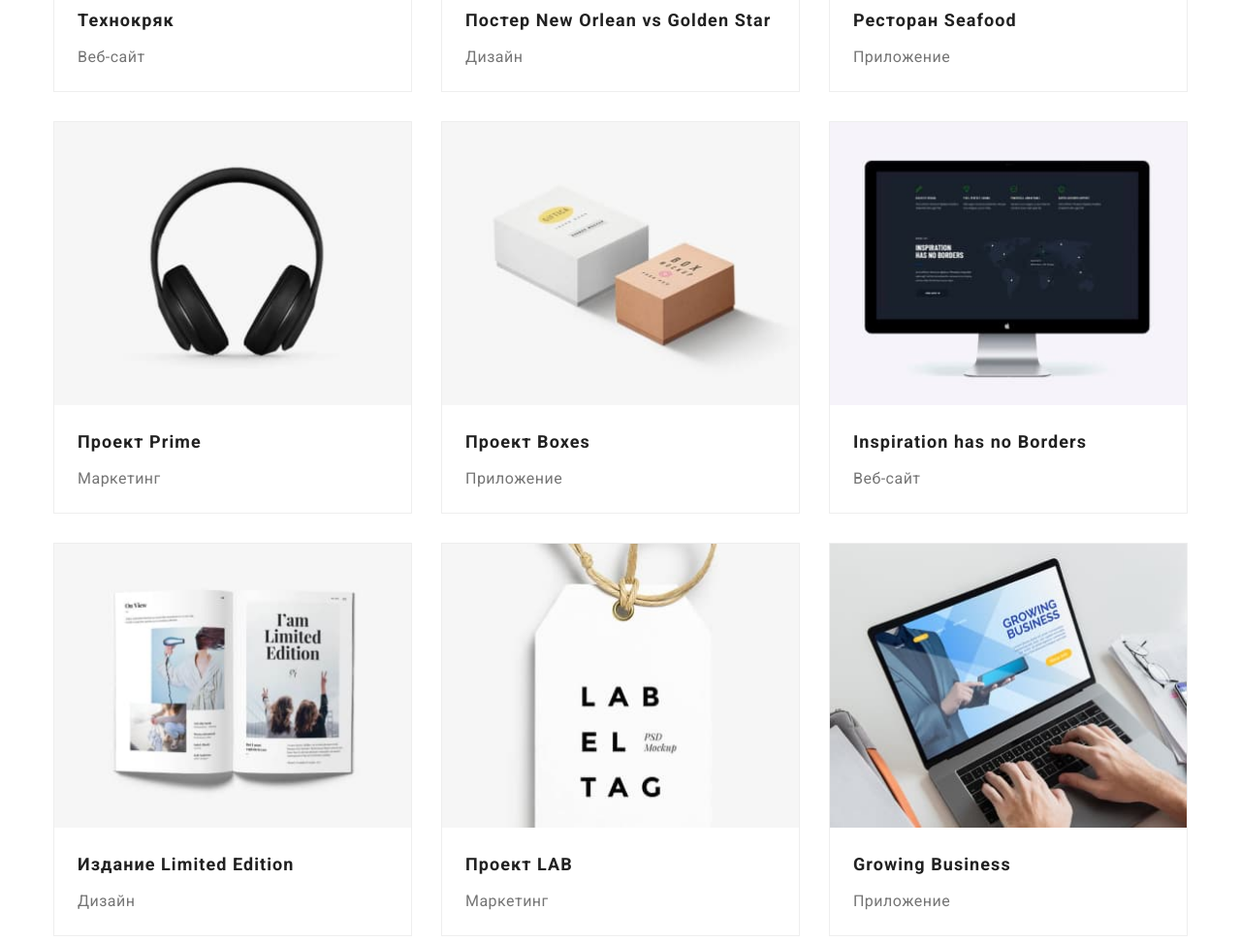
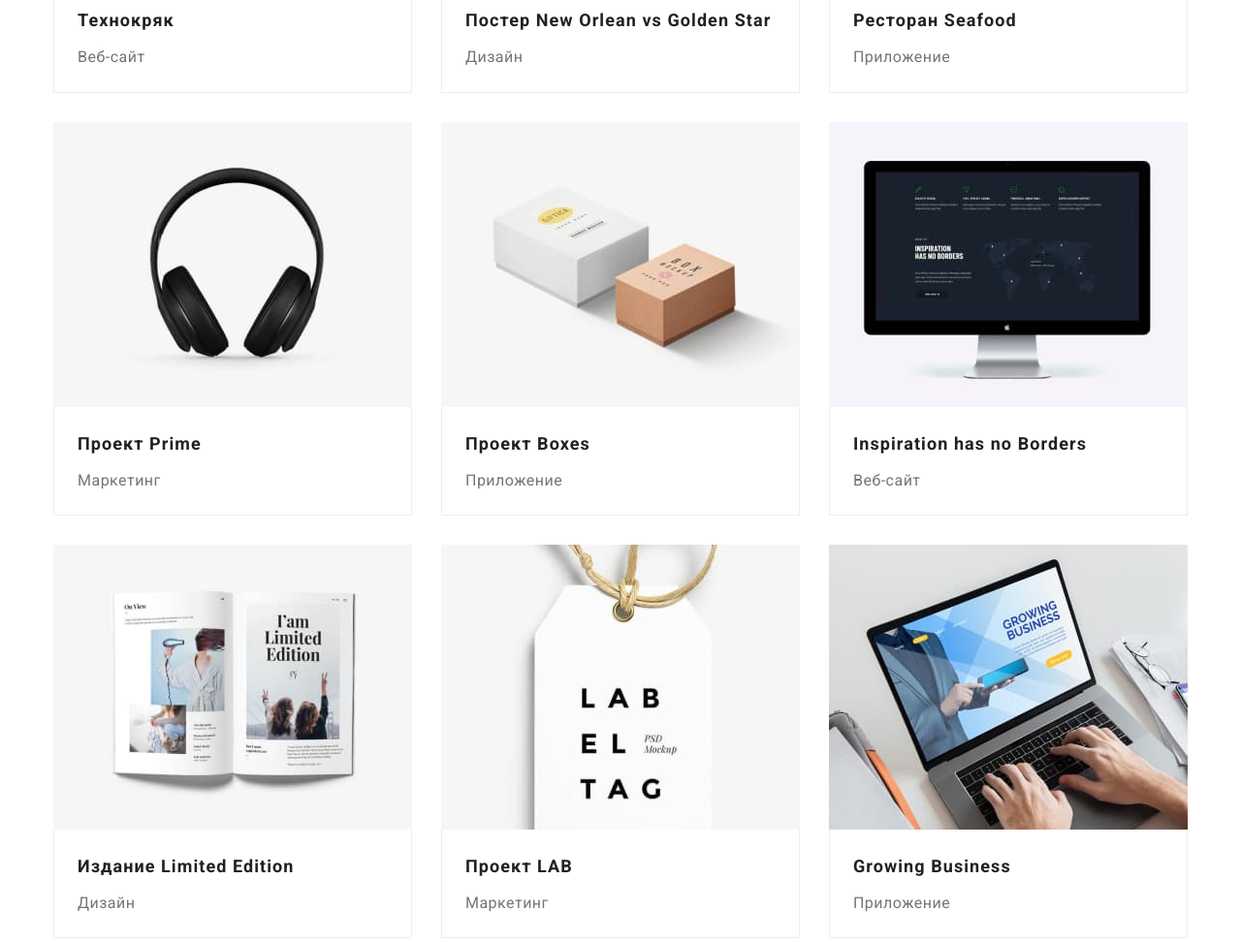
Before and after one commit to TatianaKh0301/goit-markup-hw-04, a plain HTML site: page portfolio.html in a window 1280 px wide. Shown: the part 576-1548 px from the top of the page at 97% size. Drawn offline with nearby package versions, Linux system fonts and the light colour scheme.

Commit message:
edit icons and decorative effects

```diff
--- a/css/styles.css
+++ b/css/styles.css
@@ -181,6 +181,7 @@ body {
 
 .container-footer-wrap {
     display: flex;
+    align-items: baseline;
 }
 
 .container-footer-soc {
@@ -202,7 +203,7 @@ body {
     display: flex;
 }
 
-.company-soc-item {
+.company-soc-item:not(:first-child) {
     margin-left: 10px;
 }
 
@@ -232,6 +233,7 @@ body {
         url(../images/bground/hero-bg.jpg);
     background-repeat: no-repeat;
     background-size: cover;
+    background-position: center;
     max-width: 1600px;
     margin: 0 auto;
 }
@@ -406,7 +408,7 @@ img {
     justify-content: center;
 }
 
-.team-soc-item {
+.team-soc-item:not(:first-child) {
     margin-left: 10px;
 }
 
@@ -509,11 +511,13 @@ img {
 .gallery-item {
     width: calc(100% / 3 - 30px);
     margin-left: 30px;
-    border: 1px solid #EEEEEE;
 }
 
-.gallery-item:hover,
-.gallery-item:focus {
+.gallery-link {
+    display: block;
+}
+
+.gallery-link:hover {
     box-shadow: 0px 1px 1px rgba(0, 0, 0, 0.12), 0px 4px 4px rgba(0, 0, 0, 0.06), 1px 4px 6px rgba(0, 0, 0, 0.16);
 }
 
@@ -523,6 +527,9 @@ img {
 
 .gallery-title-text {
     padding: 20px 24px;
+    border-left: 1px solid #EEEEEE;
+    border-right: 1px solid #EEEEEE;
+    border-bottom: 1px solid #EEEEEE;
 }
 
 .gallery-item-title {
--- a/portfolio.html
+++ b/portfolio.html
@@ -61,70 +61,86 @@
                 </ul>
                 <ul class="list gallery-list">
                     <li class="gallery-item">
+                        <a href="" class="gallery-link link">
                             <img class="gallery-image" src="./images/gallery/img-1.jpg" alt="Технокряк" width="370" height="294">
                             <div class="gallery-title-text">
                                 <h2 class="gallery-item-title">Технокряк</h2>
                                 <p class="gallery-text">Веб-сайт</p>
                             </div>
+                        </a>
                     </li>
                     <li class="gallery-item">
+                        <a href="" class="gallery-link link">
                             <img class="gallery-image" src="./images/gallery/img-2.jpg" alt="Постер New Orlean vs Golden Star" width="370"
                                 height="294">
                             <div class="gallery-title-text">
                                 <h2 class="gallery-item-title">Постер New Orlean vs Golden Star</h2>
                                 <p class="gallery-text">Дизайн</p>
                             </div>
+                        </a>
                     </li>
                     <li class="gallery-item">
+                        <a href="" class="gallery-link link">
                             <img class="gallery-image" src="./images/gallery/img-3.jpg" alt="Ресторан Seafood" width="370" height="294">
                             <div class="gallery-title-text">
                                 <h2 class="gallery-item-title">Ресторан Seafood</h2>
                                 <p class="gallery-text">Приложение</p>
                             </div>
+                        </a>
                     </li>
                     <li class="gallery-item">
+                        <a href="" class="gallery-link link">
                             <img class="gallery-image" src="./images/gallery/img-4.jpg" alt="Проект Prime" width="370" height="294">
                             <div class="gallery-title-text">
                                 <h2 class="gallery-item-title">Проект Prime</h2>
                                 <p class="gallery-text">Маркетинг</p>
                             </div>
+                        </a>
                     </li>
                     <li class="gallery-item">
+                        <a href="" class="gallery-link link">
                             <img class="gallery-image" src="./images/gallery/img-5.jpg" alt="Проект Boxes" width="370" height="294">
                             <div class="gallery-title-text">
                                 <h2 class="gallery-item-title">Проект Boxes</h2>
                                 <p class="gallery-text">Приложение</p>
                             </div>
+                        </a>
                     </li>
                     <li class="gallery-item">
-                        <img class="gallery-image" src="./images/gallery/img-6.jpg" alt="Inspiration has no Borders" width="370"
-                            height="294">
+                        <a href="" class="gallery-link link">
+                            <img class="gallery-image" src="./images/gallery/img-6.jpg" alt="Inspiration has no Borders" width="370" height="294">
                             <div class="gallery-title-text">
                                 <h2 class="gallery-item-title">Inspiration has no Borders</h2>
                                 <p class="gallery-text">Веб-сайт</p>
                             </div>
+                        </a>
                     </li>
                     <li class="gallery-item">
-                        <img class="gallery-image" src="./images/gallery/img-7.jpg" alt="Издание Limited Edition" width="370"
-                            height="294">
+                        <a href="" class="gallery-link link">
+                            <img class="gallery-image" src="./images/gallery/img-7.jpg" alt="Издание Limited Edition" width="370" height="294">
                             <div class="gallery-title-text">
                                 <h2 class="gallery-item-title">Издание Limited Edition</h2>
                                 <p class="gallery-text">Дизайн</p>
                             </div>
+                        </a>
                     </li>
                     <li class="gallery-item">
+                        <a href="" class="gallery-link link">
                             <img class="gallery-image" src="./images/gallery/img-8.jpg" alt="Проект LAB" width="370" height="294">
                             <div class="gallery-title-text">
                                 <h2 class="gallery-item-title">Проект LAB</h2>
                                 <p class="gallery-text">Маркетинг</p>
                             </div>
+                        </a>
                     </li>
                     <li class="gallery-item">
+                        <a href="" class="gallery-link link">
                             <img class="gallery-image" src="./images/gallery/img-9.jpg" alt="Growing Business" width="370" height="294">
                             <div class="gallery-title-text">
                                 <h2 class="gallery-item-title">Growing Business</h2>
                                 <p class="gallery-text">Приложение</p>
                             </div>
+                        </a>
                     </li>
                 </ul>
             </div>
```
Also changed, not shown: index.html (+1 -1 lines). Lines whose indentation alone changed are shown as unchanged.
